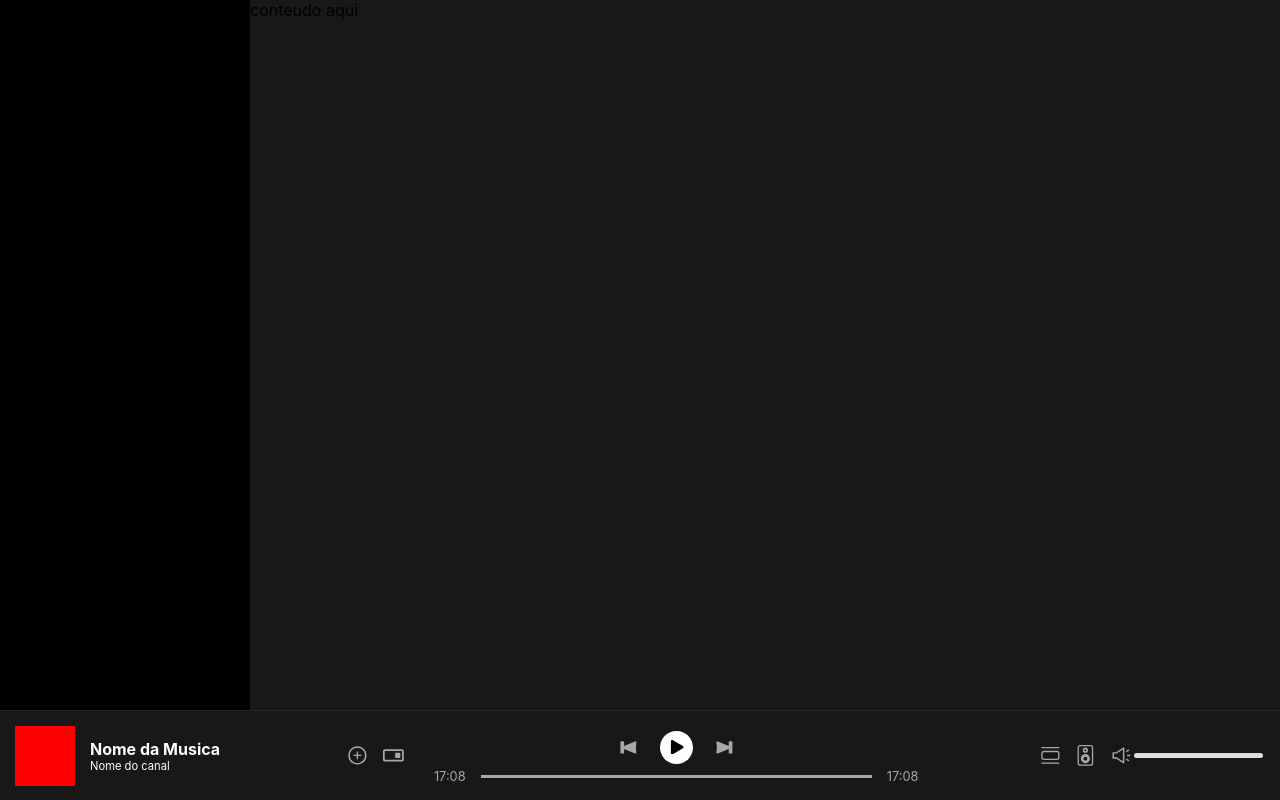
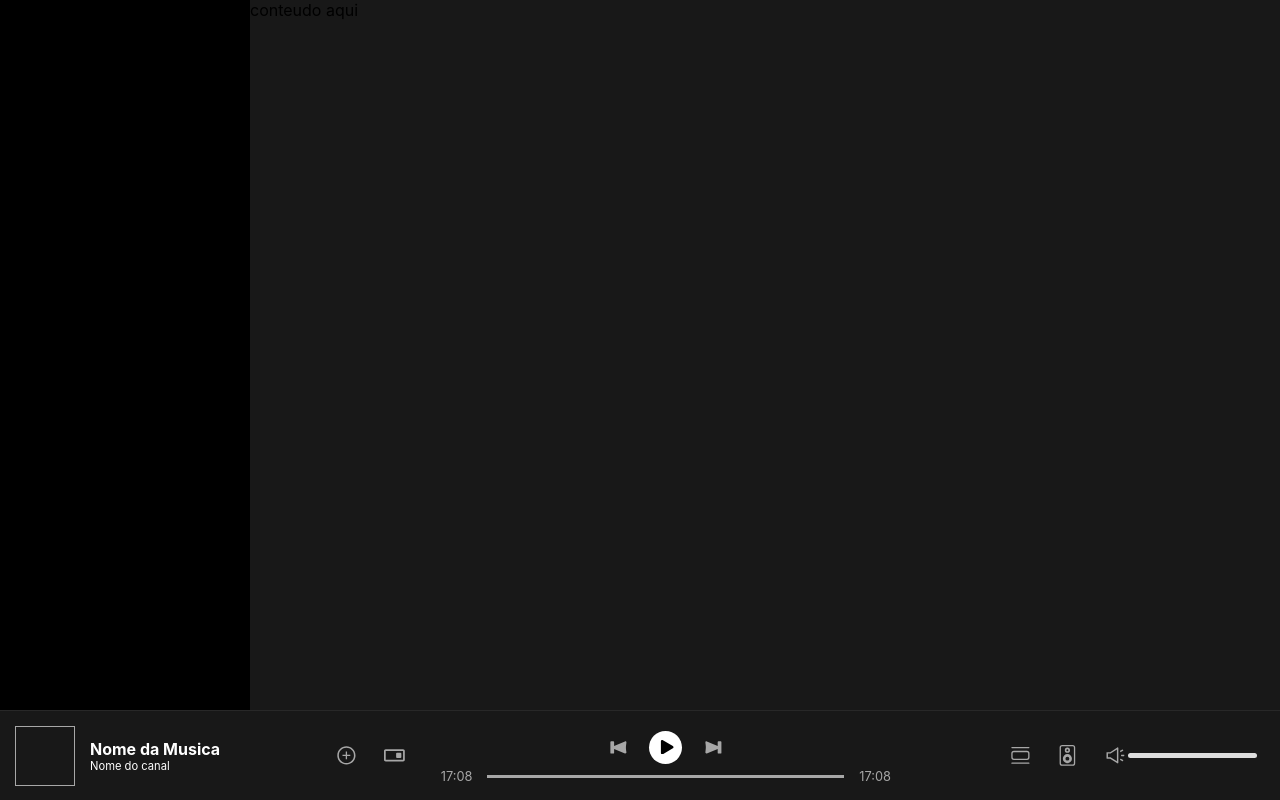
Before and after one commit to rsbruno/triton, a Next.js app: page / in a window 1280 px wide. Built offline with nearby package versions, Linux system fonts and the light colour scheme.

Commit message:
feat: Footer Bar Finished

```diff
--- a/components/PlayerMusic/Index.tsx
+++ b/components/PlayerMusic/Index.tsx
@@ -1,8 +1,10 @@
 import styles from "./styles.module.scss";
+
+import { HoverButton } from "../Buttons/ButtonHover/Index";
+import { ButtonPlay } from "../Buttons/ButtonPlay/Index";
+
 import { GiPreviousButton, GiNextButton } from "react-icons/gi";
 import { FaPlay } from "react-icons/fa";
-import { HoverButton } from "../Buttons/ButtonHover/Index";
-import { ButtonPlay } from "../Buttons/ButtonPlay/Index";
 
 export function PlayerMusic() {
   return (
--- a/components/TemplateMain/Footer/Index.tsx
+++ b/components/TemplateMain/Footer/Index.tsx
@@ -1,11 +1,12 @@
 import styles from "./styles.module.scss";
+
+import { BsViewList, BsSpeaker } from "react-icons/bs";
 import { AiOutlinePlusCircle } from "react-icons/ai";
 import { CgToggleSquareOff } from "react-icons/cg";
-import { BsViewList, BsSpeaker } from "react-icons/bs";
-import { GiPreviousButton } from "react-icons/gi";
+
 import { SongVolumeButton } from "../../Buttons/SongVolume/Index";
+import { HoverButton } from "../../Buttons/ButtonHover/Index";
 import { PlayerMusic } from "../../PlayerMusic/Index";
-import { HoverButton } from "../../Buttons/ButtonHover/Index";
 
 export function Footer() {
   return (
@@ -16,16 +17,26 @@ export function Footer() {
         <span>Nome do canal</span>
       </div>
       <div className={styles.containerbuttons}>
-        <AiOutlinePlusCircle />
-        <CgToggleSquareOff />
+        <HoverButton>
+          <AiOutlinePlusCircle />
+        </HoverButton>
+        <HoverButton>
+          <CgToggleSquareOff />
+        </HoverButton>
       </div>
 
       <PlayerMusic />
 
       <div className={styles.containerbuttons}>
-        <BsViewList />
-        <BsSpeaker />
-        <SongVolumeButton />
+        <HoverButton>
+          <BsViewList />
+        </HoverButton>
+        <HoverButton>
+          <BsSpeaker />
+        </HoverButton>
+        <HoverButton>
+          <SongVolumeButton />
+        </HoverButton>
       </div>
     </div>
   );
--- a/components/TemplateMain/Footer/styles.module.scss
+++ b/components/TemplateMain/Footer/styles.module.scss
@@ -10,7 +10,8 @@
     min-width: 60px;
     max-width: 60px;
     height: 60px;
-    background: red;
+
+    border: solid 1px #a7a7a7;
   }
 
   .titleSong {
@@ -36,19 +37,5 @@
   .containerbuttons {
     display: flex;
     gap: 15px;
-    svg {
-      fill: #a7a7a7;
-      font-size: 1.3rem;
-      path {
-        fill: #a7a7a7;
-      }
-
-      &:hover {
-        fill: #fff;
-        path {
-          fill: #fff;
-        }
-      }
-    }
   }
 }
```
